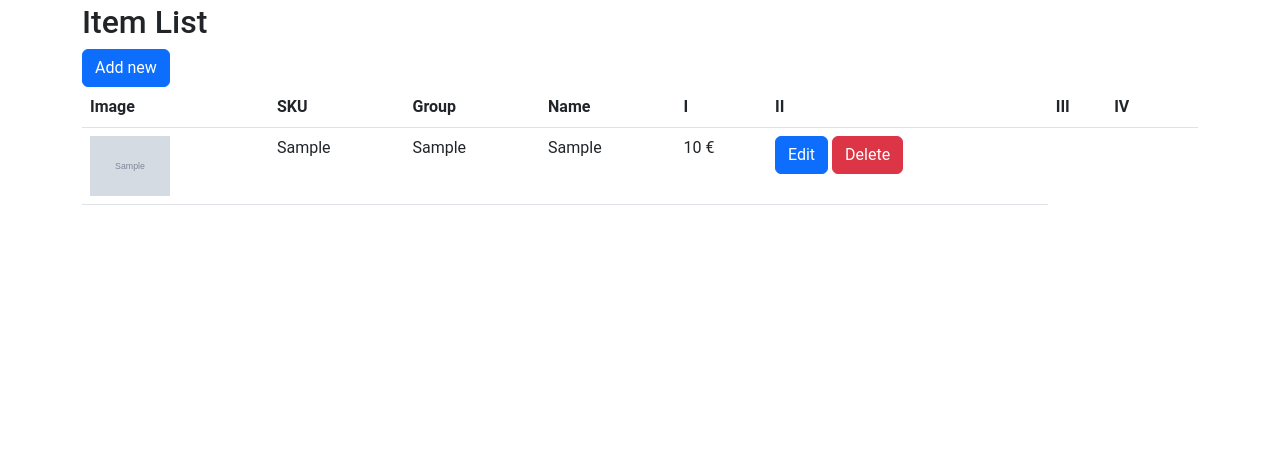
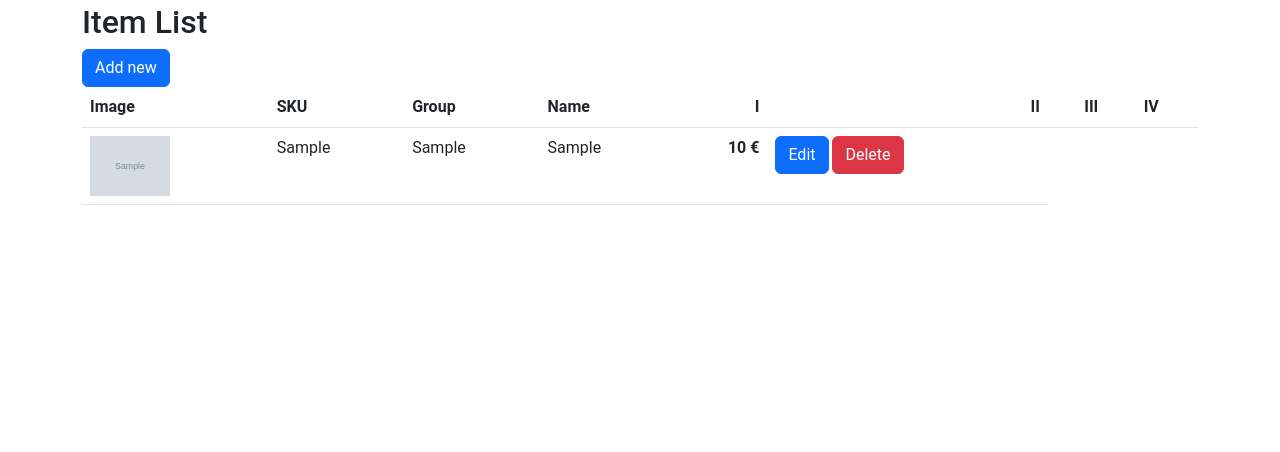
Before and after one commit to KaFkAaAaAaAa/Pricelist-front, a Django app: template templates/item_list.html in a window 1280 px wide. Shown: the part 348-800 px from the top of the page. Run offline with Django 5.2, Linux system fonts and the light colour scheme; the template is opened without the code that fills it: most values are stand-ins (such as "Sample title", 1, 10 or a date in 2020); grey boxes marked "Sample" are stand-in pictures.

Commit message:
price class css
price text alignment added to css

```diff
--- a/front/static/css/style.css
+++ b/front/static/css/style.css
@@ -15,6 +15,15 @@ body {
   width: 80px;
 }
 
-.navbar{
+.navbar {
   border-bottom: 1px solid black;
 }
+
+td.price {
+  text-align: right;
+  font-weight: bold;
+}
+
+th.price {
+  text-align: right;
+}
--- a/templates/item_list.html
+++ b/templates/item_list.html
@@ -8,10 +8,10 @@
             <th>SKU</th>
             <th>Group</th>
             <th>Name</th>
-            <th>I</th>
-            <th>II</th>
-            <th>III</th>
-            <th>IV</th>
+            <th class="price">I</th>
+            <th class="price">II</th>
+            <th class="price">III</th>
+            <th class="price">IV</th>
             <th></th>
         </tr>
         </thead>
@@ -30,7 +30,7 @@
                 <td>{{ item.itemGroup }}</td>
                 <td>{{ item.itemName.EN }}</td>
                 {% for price in item.itemPrice %}
-                <td>{{ price }} €</td>
+                <td class="price">{{ price }} €</td>
                 {% endfor %}
                 <td>
                     <a class="btn btn-primary" href="/admin/items/{{ item.itemSku }}/edit">Edit</a>
--- a/templates/price_list.html
+++ b/templates/price_list.html
@@ -8,7 +8,7 @@
             <th>SKU</th>
             <th>Group</th>
             <th>Name</th>
-            <th>Price</th>
+            <th class="price">Price</th>
         </tr>
         </thead>
         <tbody>
@@ -22,7 +22,7 @@
                 <td>{{ item.sku }}</td>
                 <td>{{ item.group }}</td>
                 <td>{{ item.name }}</td>
-                <td align="right">{{ item.price }} €</td>
+                <td class="price">{{ item.price }} €</td>
 
             </tr>
         {% endfor %}
```
